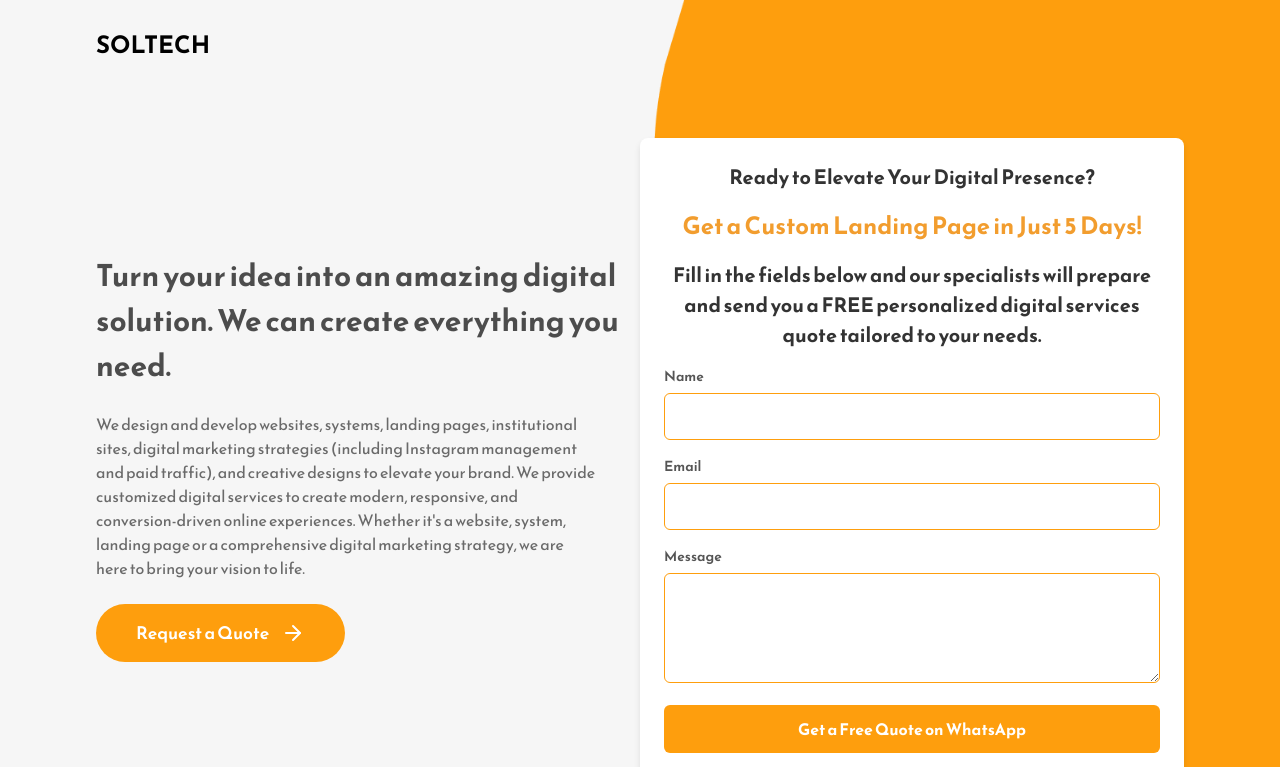
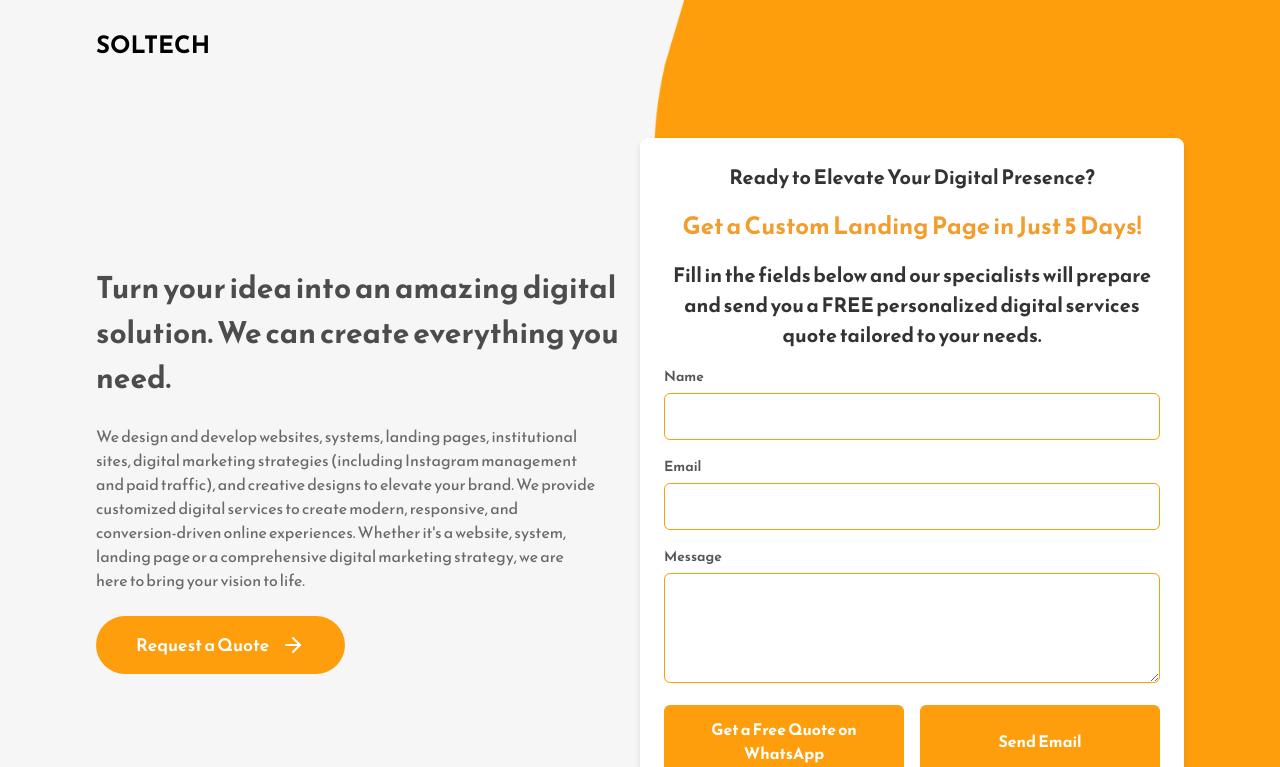
Before and after one commit to en20/template-landing-page, a React (Create React App) app: page / in a window 1280 px wide. Shown: the top 767 px of the page. Built offline with nearby package versions, Linux system fonts and the light colour scheme.

Commit message:
feat: Add email contact option and improve form interaction

```diff
--- a/src/App.css
+++ b/src/App.css
@@ -594,3 +594,9 @@ nav {
   color: #6a6a6a;
   margin: 1.5rem 0rem;
 }
+
+/* Adicionando espaçamento entre os botões de WhatsApp e Email */
+.contact-form .form-group-buttons {
+  display: flex;
+  gap: 1rem;
+}
--- a/src/Components/Home.js
+++ b/src/Components/Home.js
@@ -17,14 +17,26 @@ const Home = () => {
     setFormData({ ...formData, [name]: value });
   };
 
-  const handleSubmit = (e) => {
+  const handleWhatsappSubmit = (e) => {
     e.preventDefault();
     const { name, email, message } = formData;
-    const whatsappMessage = `Olá, meu nome é ${name}. Meu email é ${email}. Gostaria de contratar seus serviços digitais (sites, sistemas, landing pages, sites institucionais, marketing digital, Instagram, tráfego pago, design). Minha mensagem: ${message}`;
+    const whatsappMessage = `Hello, my name is ${name}. My email is ${email}. I am interested in hiring your digital services (websites, systems, landing pages, institutional websites, digital marketing strategies including Instagram management, paid traffic, design). My message: ${message}`;
     const whatsappURL = `https://wa.me/+558591124238?text=${encodeURIComponent(
       whatsappMessage
     )}`;
     window.open(whatsappURL, "_blank");
+  };
+
+  const handleEmailSubmit = (e) => {
+    e.preventDefault();
+    const { name, email, message } = formData;
+    const subject = encodeURIComponent("Inquiry about Digital Services");
+    const body = encodeURIComponent(
+      `Hello,\n\nMy name is ${name}.\nMy email is ${email}.\nI am interested in your digital services. My message is:\n${message}\n\nThank you.`
+    );
+    const companyEmail = "soltechsolutionscs@gmail.com"; // Substitua pelo seu e-mail real
+    const mailtoURL = `mailto:${companyEmail}?subject=${subject}&body=${body}`;
+    window.open(mailtoURL, "_blank");
   };
 
   const scrollToForm = () => {
@@ -59,7 +71,6 @@ const Home = () => {
         <div className="home-image-section">
           <form
             className="contact-form"
-            onSubmit={handleSubmit}
             ref={formRef} // A referência é associada aqui
           >
             <p>Ready to Elevate Your Digital Presence?</p>
@@ -102,7 +113,14 @@ const Home = () => {
                 required
               ></textarea>
             </div>
-            <button type="submit">Get a Free Quote on WhatsApp</button>
+            <div className="form-group-buttons">
+              <button type="button" onClick={handleWhatsappSubmit}>
+                Get a Free Quote on WhatsApp
+              </button>
+              <button type="button" onClick={handleEmailSubmit}>
+                Send Email
+              </button>
+            </div>
           </form>
         </div>
       </div>
```
